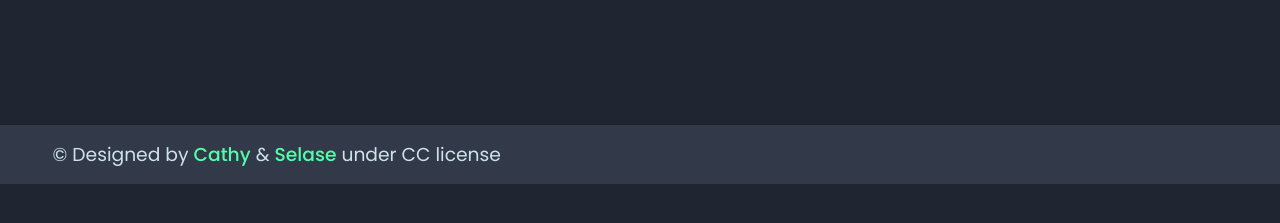
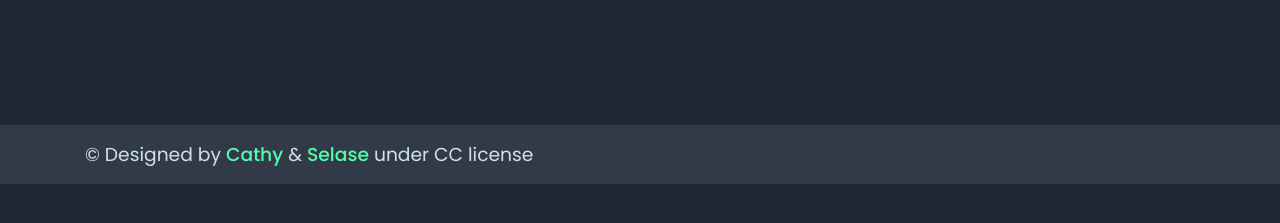
Before and after one commit to dewslyse/JS-capstone, a website built with webpack: page src/index.html in a window 1280 px wide. Shown: the part 87-310 px from the top of the page. Built offline with nearby package versions, Linux system fonts and the light colour scheme; no server answers.

Commit message:
Change max-width on footer desktop

```diff
--- a/src/style.scss
+++ b/src/style.scss
@@ -227,9 +227,8 @@ li {
 
   .footer-box {
     display: flex;
-    max-width: 1200px;
+    max-width: 1110px;
     width: 100%;
-    margin-left: 25px;
   }
 
   .footer-text {
```
